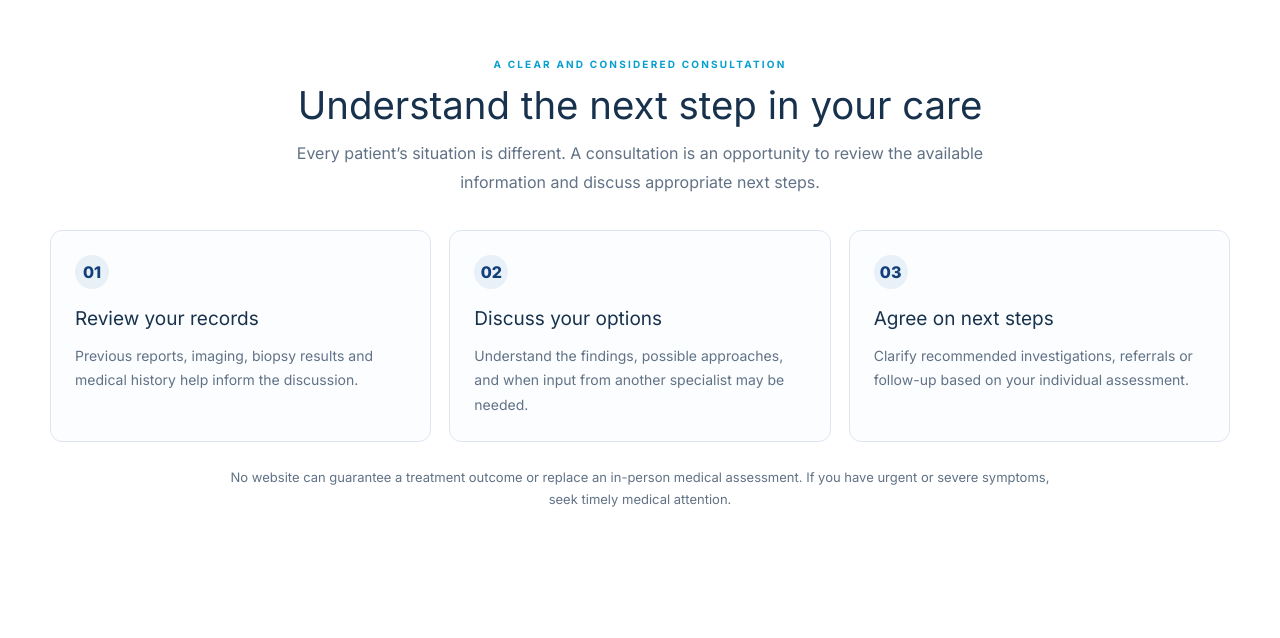
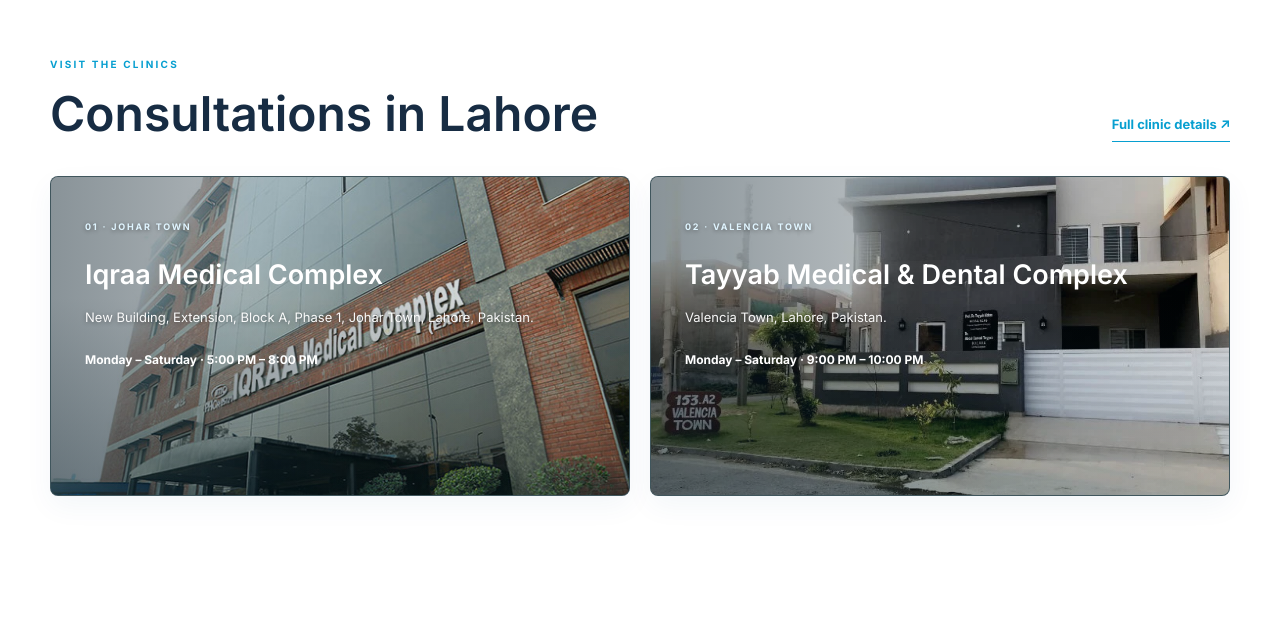
Before and after one commit to franklinctapley-del1122/Drzaintayyababbas, a Next.js app: page / in a window 1280 px wide. Shown: the part 4022-4660 px from the top of the page. Built offline with nearby package versions, Linux system fonts and the light colour scheme.

Commit message:
Remove repeated consultation clarity section from homepage

```diff
--- a/app/page.tsx
+++ b/app/page.tsx
@@ -85,15 +85,6 @@ export default function Home(){
   </div></section>
   {/* 05 */}
   <section className="section premium-approach"><div className="container"><SectionHead kicker="The consultation experience" title="A considered approach to every patient" desc="A clear consultation helps patients understand the next step without unrealistic promises or unnecessary confusion."/><div className="approach-grid"><article><span>01</span><h3>Listen & understand</h3><p>Discuss symptoms, medical history, concerns and the reason for referral.</p></article><article><span>02</span><h3>Review the evidence</h3><p>Consider available examination findings, imaging, pathology and laboratory reports.</p></article><article><span>03</span><h3>Explain options</h3><p>Discuss appropriate next steps, possible approaches and when another specialist is needed.</p></article><article><span>04</span><h3>Plan follow-up</h3><p>Clarify the recommended follow-up and what information the patient should keep.</p></article></div></div></section>
-  <section className="section trust-clarity-section"><div className="container">
-    <div className="trust-clarity-heading"><div className="eyebrow">A clear and considered consultation</div><h2>Understand the next step in your care</h2><p>Every patient’s situation is different. A consultation is an opportunity to review the available information and discuss appropriate next steps.</p></div>
-    <div className="trust-clarity-grid">
-      <article><span>01</span><h3>Review your records</h3><p>Previous reports, imaging, biopsy results and medical history help inform the discussion.</p></article>
-      <article><span>02</span><h3>Discuss your options</h3><p>Understand the findings, possible approaches, and when input from another specialist may be needed.</p></article>
-      <article><span>03</span><h3>Agree on next steps</h3><p>Clarify recommended investigations, referrals or follow-up based on your individual assessment.</p></article>
-    </div>
-    <p className="trust-clarity-note">No website can guarantee a treatment outcome or replace an in-person medical assessment. If you have urgent or severe symptoms, seek timely medical attention.</p>
-  </div></section>
   {/* 12 */}
   <section className="section clinic-section"><div className="container"><div className="section-heading"><div><div className="eyebrow">Visit the clinics</div><h2>Consultations in Lahore</h2></div><Link className="under-link" href="/clinics">Full clinic details ↗</Link></div><div className="clinic-grid"><article className="clinic-card premium-clinic location-photo"><img className="clinic-location-photo" src="/images/about-building.JPG" alt="Iqraa Medical Complex building in Johar Town, Lahore" loading="lazy"/><span className="clinic-index">01 · JOHAR TOWN</span><h3>Iqraa Medical Complex</h3><p>New Building, Extension, Block A, Phase 1, Johar Town, Lahore, Pakistan.</p><strong>Monday – Saturday · 5:00 PM – 8:00 PM</strong></article><article className="clinic-card premium-clinic location-photo"><img className="clinic-location-photo" src="/images/unnamed%20(3).webp" alt="Tayyab Medical and Dental Complex in Valencia Town, Lahore" loading="lazy"/><span className="clinic-index">02 · VALENCIA TOWN</span><h3>Tayyab Medical & Dental Complex</h3><p>Valencia Town, Lahore, Pakistan.</p><strong>Monday – Saturday · 9:00 PM – 10:00 PM</strong></article></div></div></section>
   {/* 13 */}
```
